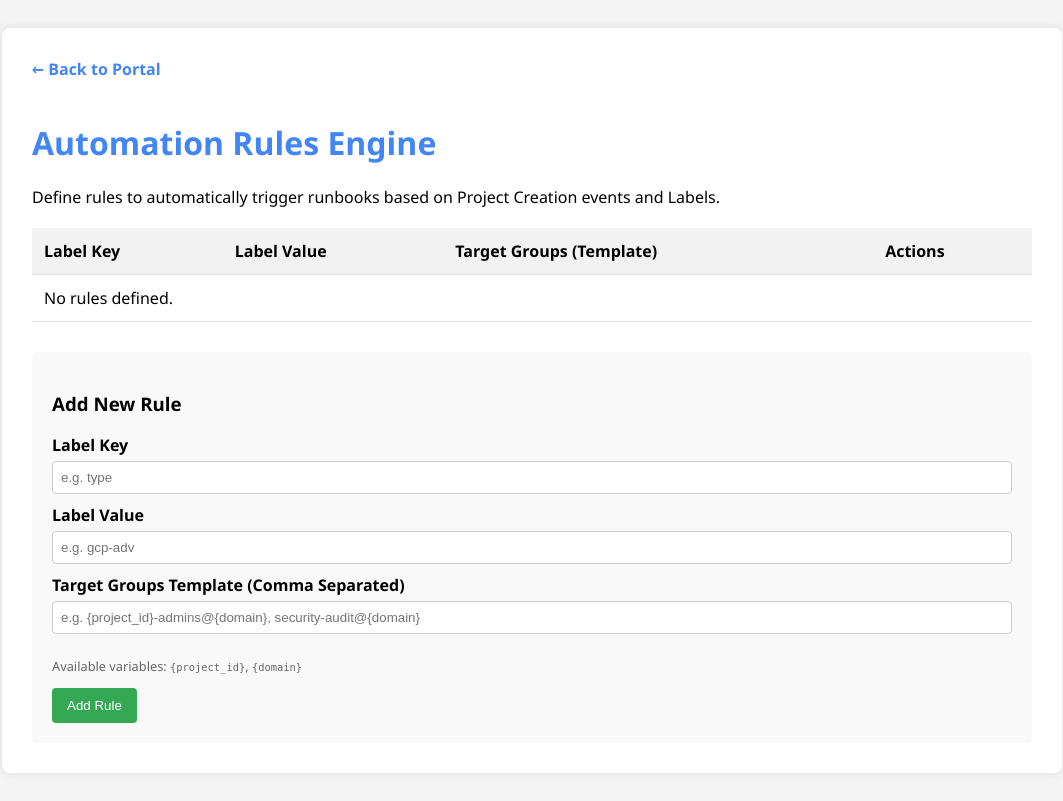
After one commit to genome21/GCP-Ops-Runner, a Flask app: template src/templates/rules.html in a window 1280 px wide. The commit adds this page. Shown: the whole page, without its empty margins (108-1171 px from the left). Run offline with Flask 3, Linux system fonts and the light colour scheme; the template is opened without the code that fills it, so the values that code supplies are empty.

Commit message:
Implement Rules Engine Frontend and Firestore Integration
- Updated `src/server.py` to include Firestore-backed Rules Engine logic and UI routes.
- Created `src/templates/rules.html` for managing automation rules.
- Added `runbooks/add_group_to_project.sh` as a generic runbook for the Rules Engine.
- Updated `deploy/setup_infra.sh` to enable Firestore, create DB, and grant `datastore.user` role.
- Updated `README.md` to document the Rules Engine.

Co-authored-by: genome21 <1147229+genome21@users.noreply.github.com>

```diff
--- a/src/requirements.txt
+++ b/src/requirements.txt
@@ -6,3 +6,4 @@ requests
 google-auth
 google-api-python-client
 cloudevents
+google-cloud-firestore
--- a/src/server.py
+++ b/src/server.py
@@ -14,6 +14,7 @@ from google.auth.transport import requests as google_requests
 from googleapiclient import discovery
 import google.auth
 from cloudevents.http import from_http
+from google.cloud import firestore
 
 # Configure logging
 logging.basicConfig(level=logging.INFO, format='%(asctime)s - %(levelname)s - %(message)s', stream=sys.stdout)
@@ -52,6 +53,13 @@ SERVICE_ACCOUNT_EMAIL = os.environ.get("SERVICE_ACCOUNT_EMAIL")
 DOMAIN = os.environ.get("DOMAIN", "example.com")
 
 logger.info(f"Server starting with Config: PROJECT_ID={PROJECT_ID}, REGION={REGION}, QUEUE_NAME={QUEUE_NAME}, SERVICE_ACCOUNT_EMAIL={SERVICE_ACCOUNT_EMAIL}, DOMAIN={DOMAIN}")
+
+# Initialize Firestore
+try:
+    db = firestore.Client(project=PROJECT_ID)
+except Exception as e:
+    logger.warning(f"Failed to initialize Firestore: {e}. Rules engine will not work.")
+    db = None
 
 def check_user_access(email):
     """
@@ -113,20 +121,6 @@ def verify_oidc_token(audience_override=None):
         else:
             # Allow both specific endpoint (Cloud Tasks) and root service (EventArc)
             allowed_audiences = [f"{SERVICE_URL}/execute", SERVICE_URL]
-
-        # verify_oauth2_token doesn't support a list of audiences directly,
-        # so we decode without audience verification first, check aud, then verify.
-        # OR just try/except with each audience.
-
-        # Simpler approach: Verify signature first, then check audience manually
-        # But google library requires audience for verify_oauth2_token to be secure.
-
-        # We will try verifying against the primary expected audience for the route
-        # For this function, we default to the request.url or let caller specify.
-
-        # Improved Strategy: The caller knows what endpoint they are protecting.
-        # But we reused this function.
-        # Let's iterate.
 
         verified_token = None
         last_error = None
@@ -228,6 +222,67 @@ def index():
     runbooks = get_runbooks()
     return render_template('index.html', runbooks=runbooks, project_id=PROJECT_ID, user=session.get('user'))
 
+@app.route('/rules', methods=['GET'])
+@login_required
+def rules_list():
+    """Renders the Rules Management UI."""
+    if not db:
+        return "Firestore not configured.", 500
+
+    rules = []
+    try:
+        docs = db.collection('automation_rules').stream()
+        for doc in docs:
+            rule = doc.to_dict()
+            rule['id'] = doc.id
+            rules.append(rule)
+    except Exception as e:
+        logger.error(f"Error fetching rules: {e}")
+        return f"Error fetching rules: {e}", 500
+
+    return render_template('rules.html', rules=rules, user=session.get('user'))
+
+@app.route('/rules/add', methods=['POST'])
+@login_required
+def add_rule():
+    if not db:
+        return "Firestore not configured.", 500
+
+    label_key = request.form.get('label_key')
+    label_value = request.form.get('label_value')
+    groups_str = request.form.get('target_groups') # Comma separated
+
+    if not label_key or not label_value or not groups_str:
+        return "Missing fields", 400
+
+    target_groups = [g.strip() for g in groups_str.split(',') if g.strip()]
+
+    try:
+        db.collection('automation_rules').add({
+            'label_key': label_key,
+            'label_value': label_value,
+            'target_groups': target_groups
+        })
+        return redirect('/rules')
+    except Exception as e:
+        return f"Error adding rule: {e}", 500
+
+@app.route('/rules/delete', methods=['POST'])
+@login_required
+def delete_rule():
+    if not db:
+        return "Firestore not configured.", 500
+
+    rule_id = request.form.get('rule_id')
+    if not rule_id:
+        return "Missing rule_id", 400
+
+    try:
+        db.collection('automation_rules').document(rule_id).delete()
+        return redirect('/rules')
+    except Exception as e:
+        return f"Error deleting rule: {e}", 500
+
 def create_task(action, payload):
     """Helper to create cloud task"""
     client = tasks_v2.CloudTasksClient()
@@ -293,27 +348,10 @@ def handle_project_created_event():
         event = from_http(request.headers, request.get_data())
         data = event.data
 
-        # Log the full event for debugging
-        # logger.info(f"Received Event: {data}")
-
-        # Check if it is a Project Create Audit Log
-        # The structure depends on the Audit Log version.
-        # Typically: protoPayload.methodName = "CreateProject"
-        # resourceName = "projects/12345"
-
         method_name = data.get("protoPayload", {}).get("methodName")
         if method_name != "CreateProject":
              logger.info(f"Ignored event method: {method_name}")
              return "Ignored", 200
-
-        resource_name = data.get("protoPayload", {}).get("resourceName")
-        # Format: projects/PROJECT_ID (sometimes number, sometimes ID)
-        # Actually CreateProject response typically has the Project Object.
-        # Wait, CreateProject request might not have the ID if it's async?
-        # Let's rely on resourceName or response.
-
-        # Better: use the 'resource' field from the audit log
-        # resource.type="project", resource.labels.project_id
 
         target_project_id = data.get("resource", {}).get("labels", {}).get("project_id")
 
@@ -323,32 +361,56 @@ def handle_project_created_event():
 
         logger.info(f"New Project Detected: {target_project_id}")
 
-        # Check Labels
+        # Get Labels
         credentials, _ = google.auth.default()
         service = discovery.build('cloudresourcemanager', 'v3', credentials=credentials)
         project = service.projects().get(name=f"projects/{target_project_id}").execute()
+        labels = project.get("labels", {})
 
-        labels = project.get("labels", {})
-        # Check if ANY label has value "gcp-adv" OR key "gcp-adv"
-        is_match = False
-        for k, v in labels.items():
-            if k == "gcp-adv" or v == "gcp-adv":
-                is_match = True
-                break
+        # Rules Engine Logic
+        if not db:
+            logger.warning("Firestore not configured. Skipping Rules Engine.")
+            return "Skipped (No DB)", 200
 
-        if is_match:
-            logger.info(f"Project {target_project_id} matches label criteria. Triggering sync.")
-            # Trigger Task
-            payload = {
-                "action": "sync_custom_groups",
-                "project_id": target_project_id,
-                "domain": DOMAIN
-            }
-            create_task("sync_custom_groups", payload)
-            return "Triggered", 200
-        else:
-            logger.info(f"Project {target_project_id} does not match label criteria.")
-            return "Skipped", 200
+        # Fetch all rules (simplification for scale)
+        rules_ref = db.collection('automation_rules')
+        rules = rules_ref.stream()
+
+        triggered_count = 0
+
+        for rule_doc in rules:
+            rule = rule_doc.to_dict()
+            label_key = rule.get('label_key')
+            label_value = rule.get('label_value')
+            target_groups = rule.get('target_groups', [])
+
+            # Check for match
+            # Match if label key exists and value matches
+            # OR if label key exists and rule value is "*" (wildcard support optional, not requested but good)
+            # User requirement: "if a particular project label equals something like gcp-adv"
+            # Implies Key=Value check.
+
+            project_label_value = labels.get(label_key)
+
+            if project_label_value == label_value:
+                logger.info(f"Rule {rule_doc.id} matched for {label_key}={label_value}")
+
+                for group_tmpl in target_groups:
+                    # Resolve Template
+                    # Supports {project_id}, {domain}
+                    group_email = group_tmpl.format(project_id=target_project_id, domain=DOMAIN)
+
+                    logger.info(f"Triggering add_group_to_project for {group_email}")
+
+                    payload = {
+                        "action": "add_group_to_project",
+                        "project_id": target_project_id,
+                        "group_email": group_email
+                    }
+                    create_task("add_group_to_project", payload)
+                    triggered_count += 1
+
+        return f"Triggered {triggered_count} tasks", 200
 
     except Exception as e:
         logger.exception(f"Error processing event: {e}")
--- /dev/null
+++ b/src/templates/rules.html
@@ -0,0 +1,80 @@
+<!DOCTYPE html>
+<html lang="en">
+<head>
+    <meta charset="UTF-8">
+    <meta name="viewport" content="width=device-width, initial-scale=1.0">
+    <title>GCP Ops Automation - Rules Engine</title>
+    <style>
+        body { font-family: 'Segoe UI', Tahoma, Geneva, Verdana, sans-serif; background-color: #f4f4f4; padding: 20px; }
+        .container { max-width: 1000px; margin: 0 auto; background: white; padding: 30px; border-radius: 8px; box-shadow: 0 0 10px rgba(0,0,0,0.1); }
+        h1 { color: #4285F4; }
+        table { width: 100%; border-collapse: collapse; margin-top: 20px; }
+        th, td { padding: 12px; border-bottom: 1px solid #ddd; text-align: left; }
+        th { background-color: #f2f2f2; }
+        .form-container { background: #f9f9f9; padding: 20px; margin-top: 30px; border-radius: 5px; }
+        label { display: block; margin-bottom: 5px; font-weight: bold; }
+        input[type="text"] { width: 100%; padding: 8px; margin-bottom: 10px; border: 1px solid #ccc; border-radius: 4px; box-sizing: border-box; }
+        button { background-color: #34A853; color: white; padding: 10px 15px; border: none; border-radius: 4px; cursor: pointer; }
+        button.delete { background-color: #EA4335; padding: 5px 10px; font-size: 0.9em; }
+        a.nav-link { display: inline-block; margin-bottom: 20px; color: #4285F4; text-decoration: none; font-weight: bold; }
+    </style>
+</head>
+<body>
+    <div class="container">
+        <a href="/" class="nav-link">&larr; Back to Portal</a>
+        <h1>Automation Rules Engine</h1>
+        <p>Define rules to automatically trigger runbooks based on Project Creation events and Labels.</p>
+
+        <table>
+            <thead>
+                <tr>
+                    <th>Label Key</th>
+                    <th>Label Value</th>
+                    <th>Target Groups (Template)</th>
+                    <th>Actions</th>
+                </tr>
+            </thead>
+            <tbody>
+                {% if rules %}
+                    {% for rule in rules %}
+                    <tr>
+                        <td>{{ rule.label_key }}</td>
+                        <td>{{ rule.label_value }}</td>
+                        <td>
+                            {% for group in rule.target_groups %}
+                                <div>{{ group }}</div>
+                            {% endfor %}
+                        </td>
+                        <td>
+                            <form action="/rules/delete" method="POST" onsubmit="return confirm('Are you sure?');">
+                                <input type="hidden" name="rule_id" value="{{ rule.id }}">
+                                <button type="submit" class="delete">Delete</button>
+                            </form>
+                        </td>
+                    </tr>
+                    {% endfor %}
+                {% else %}
+                    <tr><td colspan="4">No rules defined.</td></tr>
+                {% endif %}
+            </tbody>
+        </table>
+
+        <div class="form-container">
+            <h3>Add New Rule</h3>
+            <form action="/rules/add" method="POST">
+                <label for="label_key">Label Key</label>
+                <input type="text" id="label_key" name="label_key" placeholder="e.g. type" required>
+
+                <label for="label_value">Label Value</label>
+                <input type="text" id="label_value" name="label_value" placeholder="e.g. gcp-adv" required>
+
+                <label for="target_groups">Target Groups Template (Comma Separated)</label>
+                <input type="text" id="target_groups" name="target_groups" placeholder="e.g. {project_id}-admins@{domain}, security-audit@{domain}" required>
+                <p style="font-size: 0.8em; color: #666;">Available variables: <code>{project_id}</code>, <code>{domain}</code></p>
+
+                <button type="submit">Add Rule</button>
+            </form>
+        </div>
+    </div>
+</body>
+</html>
```
Also changed, not shown: src/templates/index.html (+15 -0 lines), README.md, 2 other files.
